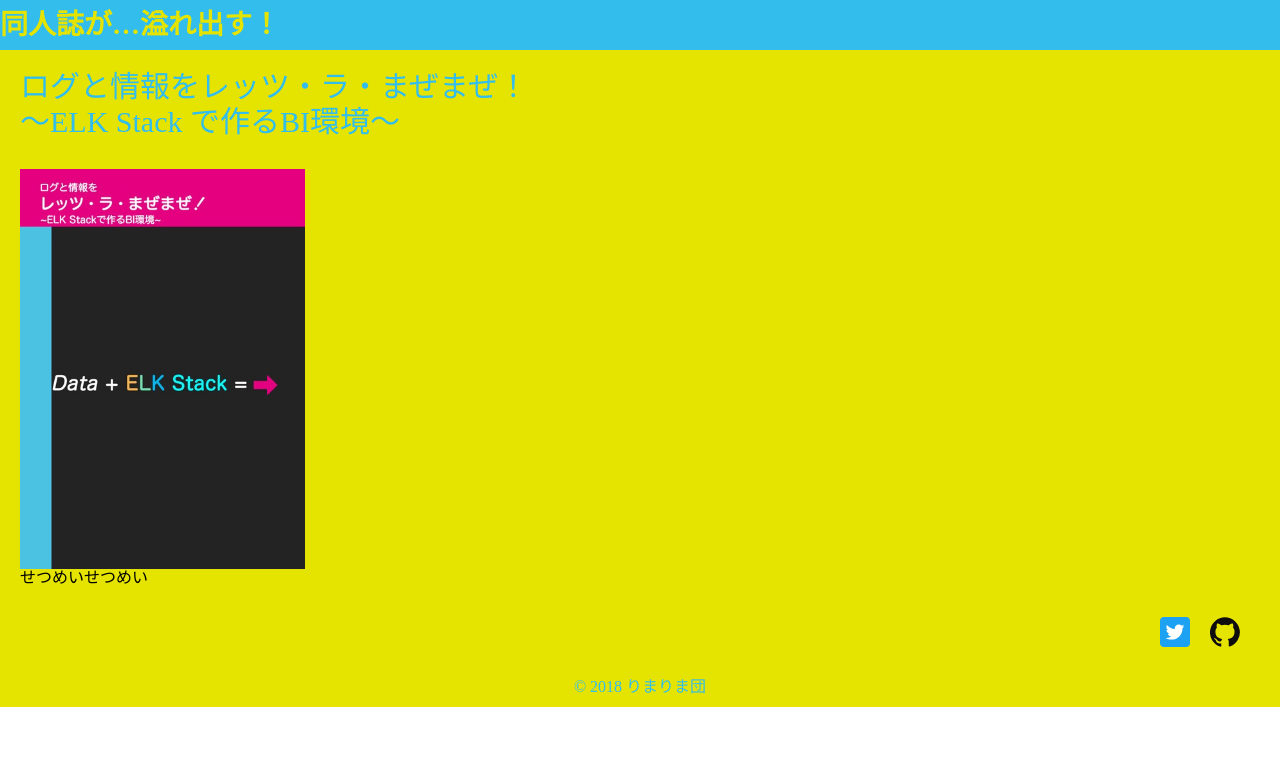
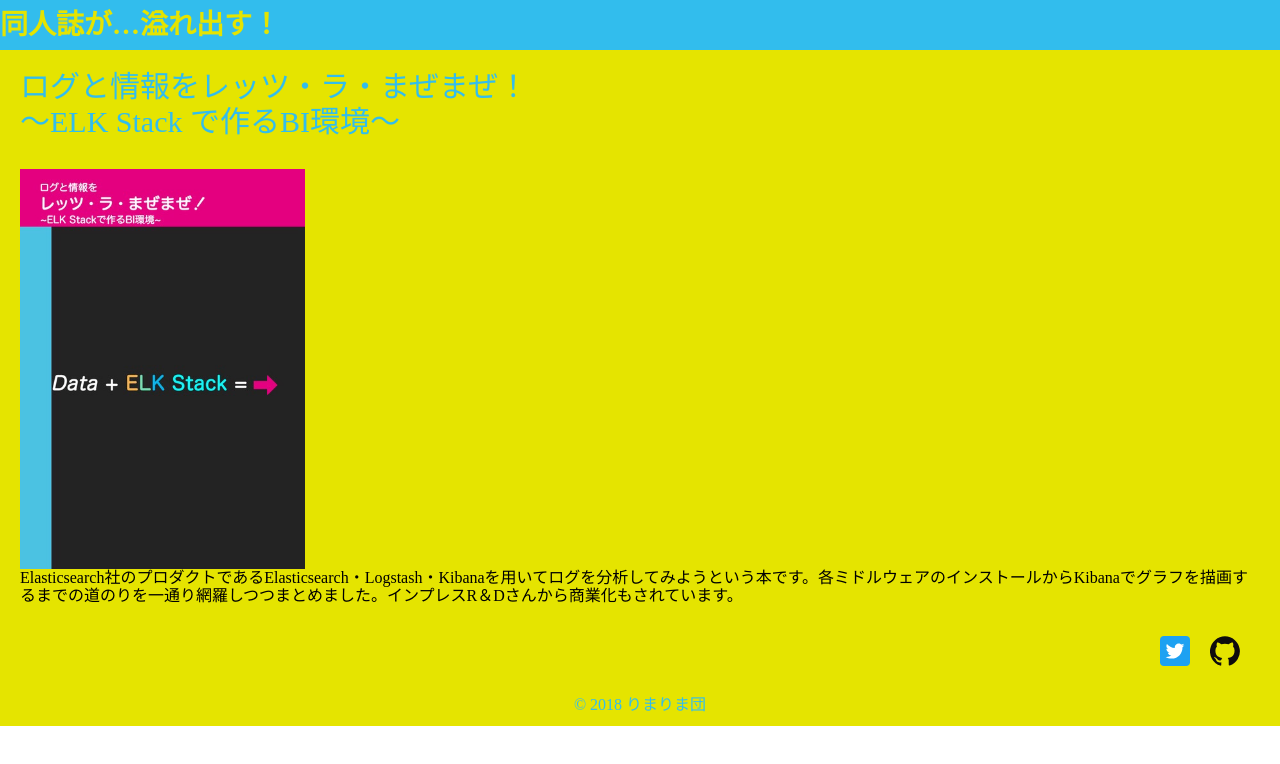
Before and after one commit to MofuMofu2/portfolio-vue, a Vue app: page / in a window 1280 px wide. Shown: the top 764 px of the page. Built offline with nearby package versions, Linux system fonts and the light colour scheme.

Commit message:
[add] #5 専用のクラスを作成し、そこに説明文をバインドする

```diff
--- a/src/components/BookDescription.vue
+++ b/src/components/BookDescription.vue
@@ -1,10 +1,17 @@
 <template>
-  <div class="book-description">せつめいせつめい</div>
+  <div class="book-description">
+    <div class="description" v-bind="description">{{ description }}</div>
+  </div>
 </template>
 
 <script>
 export default {
-  name: 'bookDescription'
+  name: 'bookDescription',
+  data() {
+    return {
+      description: 'Elasticsearch社のプロダクトであるElasticsearch・Logstash・Kibanaを用いてログを分析してみようという本です。各ミドルウェアのインストールからKibanaでグラフを描画するまでの道のりを一通り網羅しつつまとめました。インプレスR＆Dさんから商業化もされています。'
+      }
+  }
 }
 </script>
 
```
